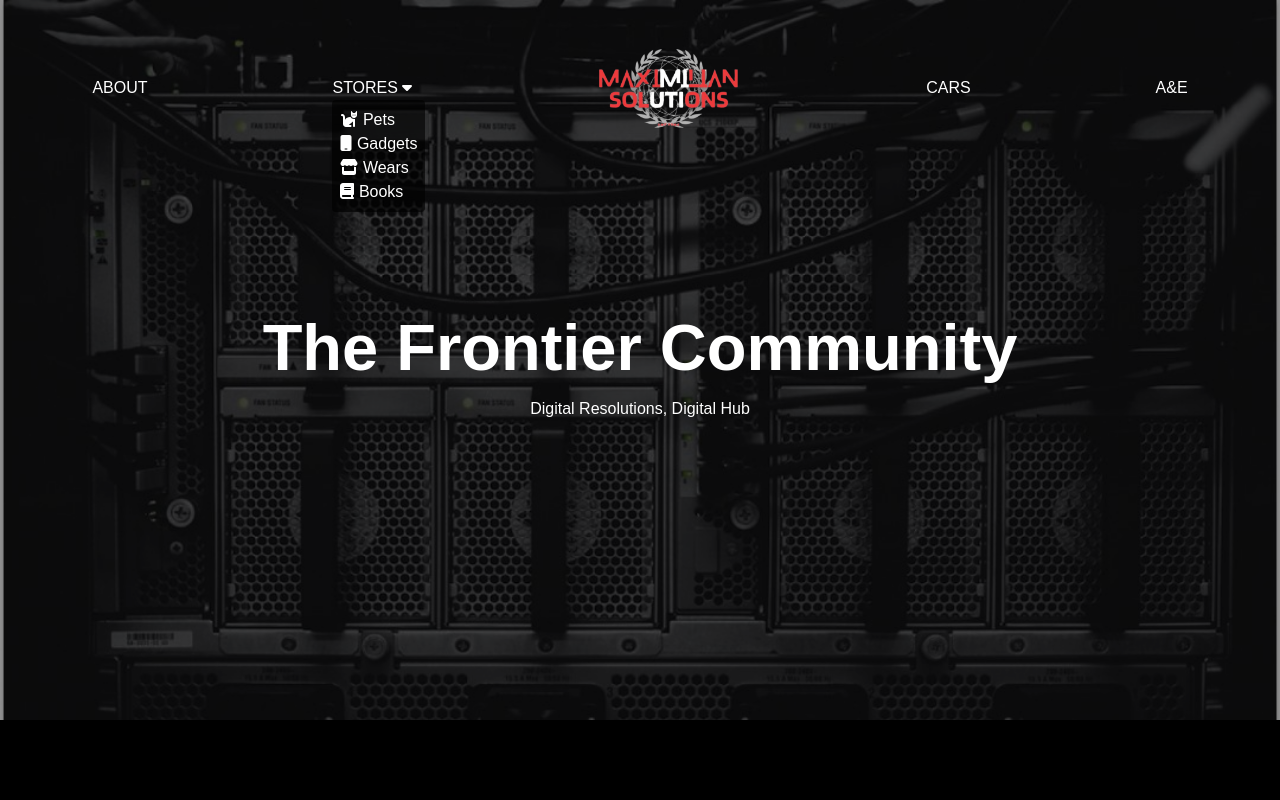
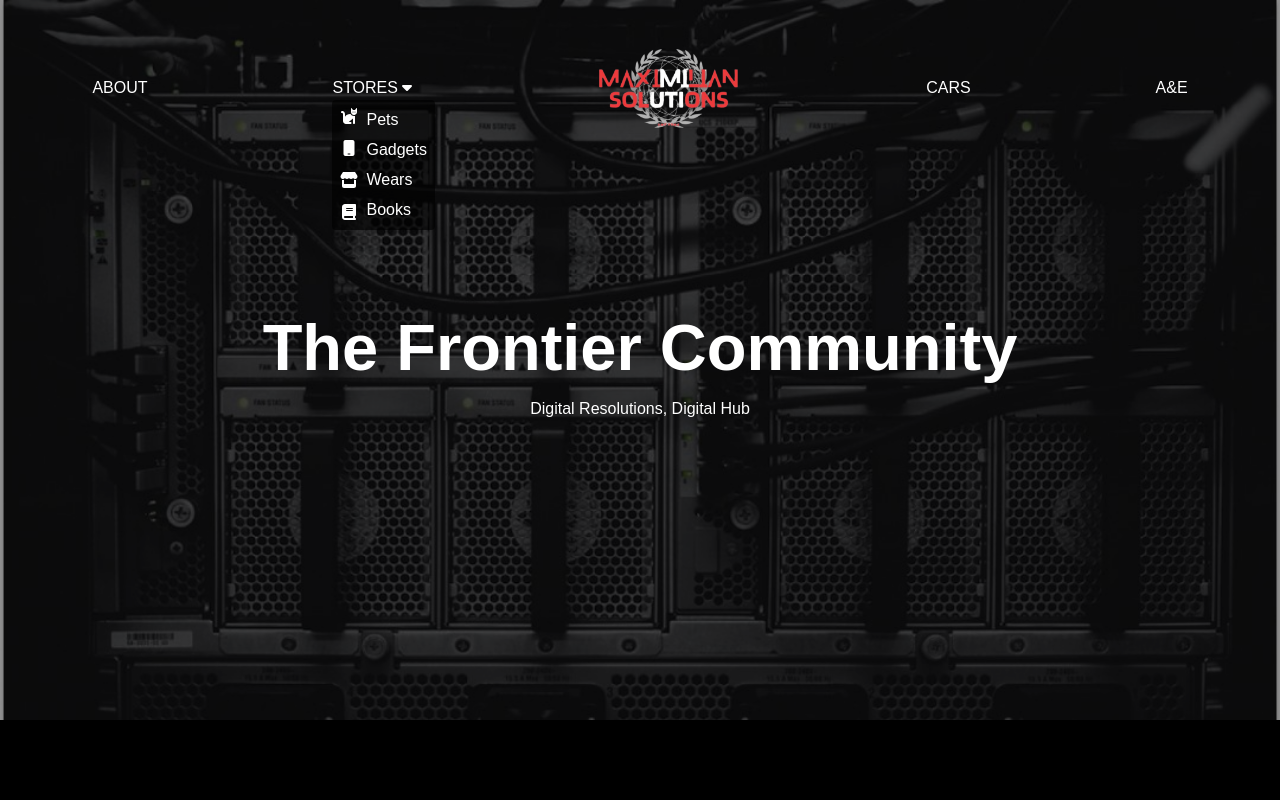
Before and after one commit to emdevelopa/maximillian, a React (Create React App) app: page / in a window 1280 px wide. Both pictures are taken after a click on the link "STORES". Shown: the top 800 px of the page. Built offline with nearby package versions, Linux system fonts and the light colour scheme.

Commit message:
good commit

```diff
--- a/src/home.jsx
+++ b/src/home.jsx
@@ -40,26 +40,37 @@ export default function Home(props) {
                 STORES <FontAwesomeIcon icon={faCaretDown} />
               </a>
 
-              <ul
+              <div
                 className={
-                  "absolute bg-[#0000009e] p-2 rounded " +
+                  "absolute bg-[#0000009e] p-2 flex gap-2 rounded " +
                   (onHover ? "block" : "hidden")
                 }
               >
+                <div className="flex flex-col gap-4">
+                  <FontAwesomeIcon icon={faCat} />
+                  <FontAwesomeIcon icon={faMobile} />
+                  <FontAwesomeIcon icon={faStore} />
+                  <FontAwesomeIcon icon={faBook} />
+                </div>
+                <ul className="flex flex-col gap-1.5">
                   <li>
-                  <FontAwesomeIcon icon={faCat} /> Pets
+                    <div>
+                      <p>Pets</p>
+                    </div>
                   </li>
                   <li>
-                  <FontAwesomeIcon icon={faMobile} /> Gadgets
+                    <div>
+                      <p>Gadgets</p>
+                    </div>
                   </li>
-                <li>
-                  <FontAwesomeIcon icon={faStore} /> Wears
+                  <li className="flex gap-2">
+                    <span>Wears</span>
                   </li>
-                <li>
-                  <FontAwesomeIcon icon={faBook} /> Books
+                  <li className="flex gap-2">
+                    <span>Books</span>
                   </li>
-                <li></li>
                 </ul>
+              </div>
             </li>
             <li>
               <img src={props.logo} alt="swsw" className="w-[9em]" />
```
Also changed, not shown: 1 other file (tests, documents, lock files or other folders). Lines whose indentation alone changed are shown as unchanged.
